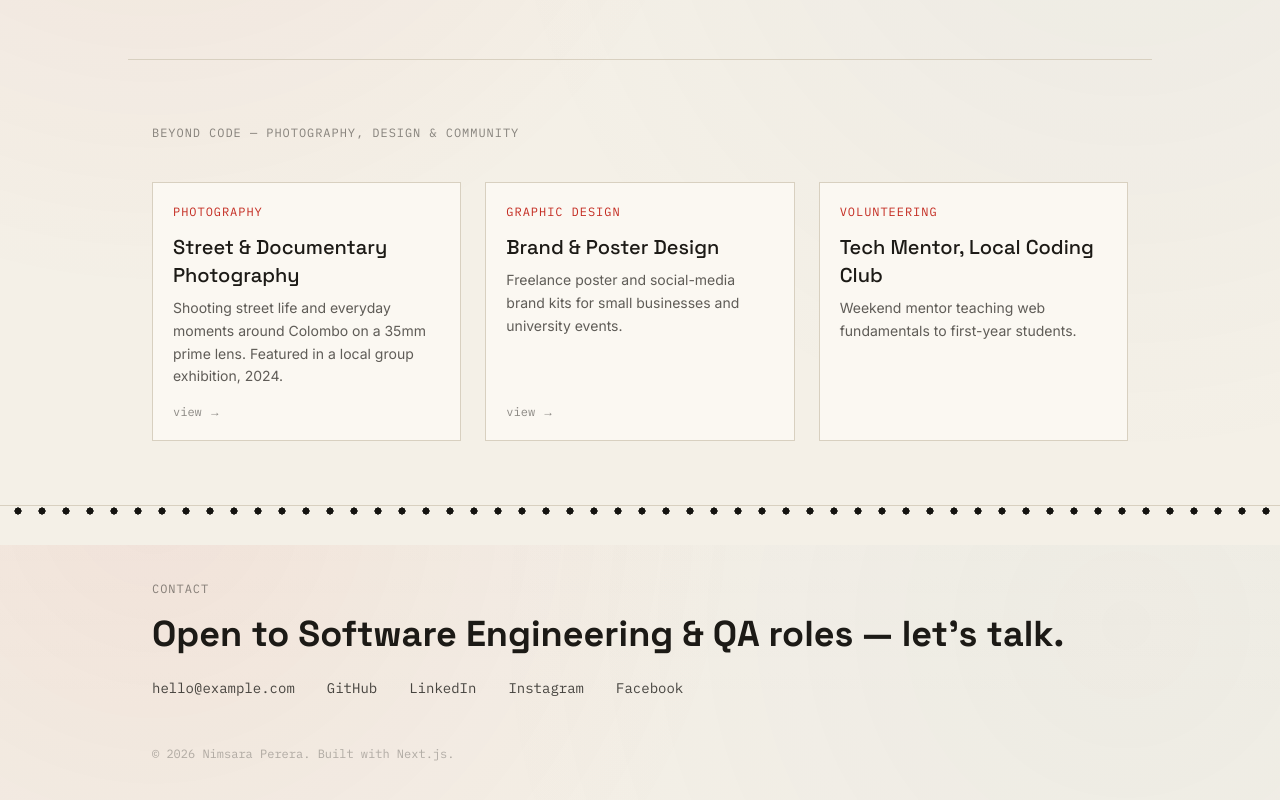
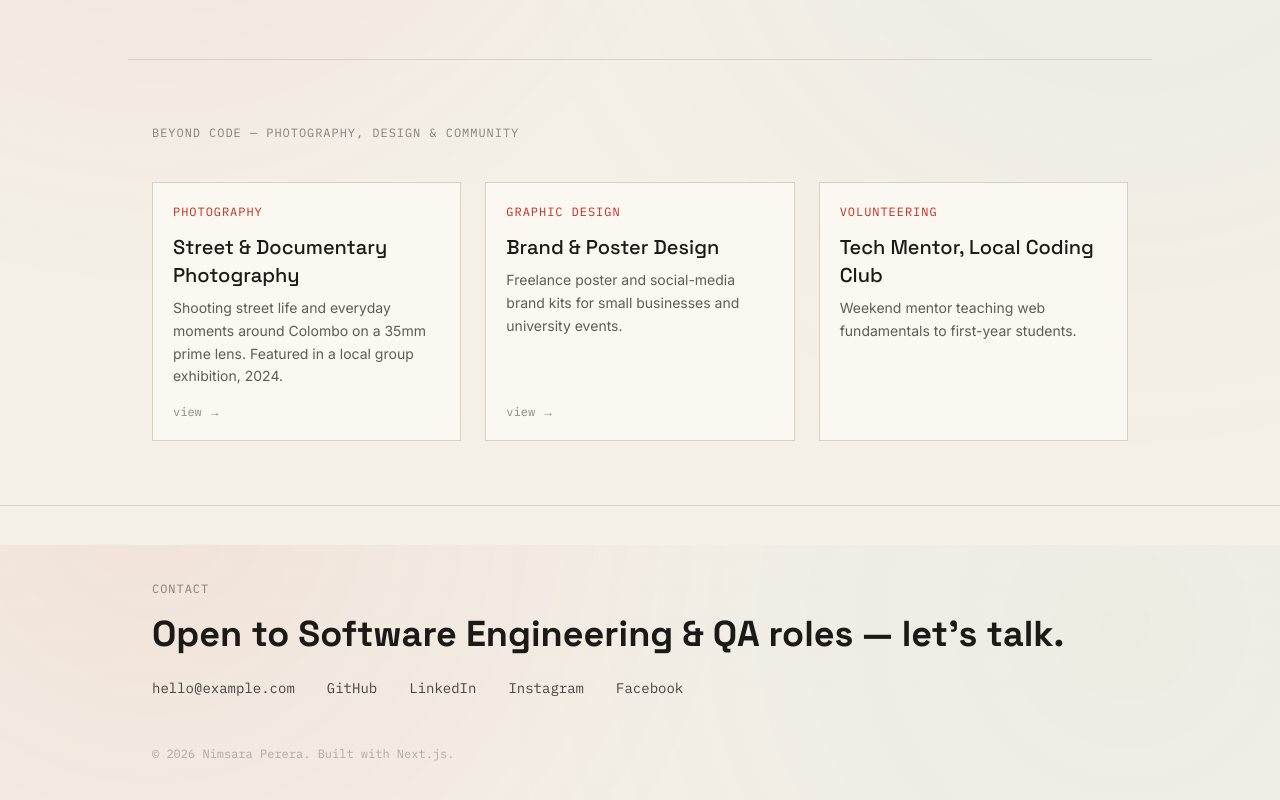
Before and after one commit to binoperera/Portfolio, a Next.js app: page / in a window 1280 px wide. Shown: the part 2655-3455 px from the top of the page. Built offline with nearby package versions, Linux system fonts and the light colour scheme.

Commit message:
Change Sprocket holeColor to use CSS variable

```diff
--- a/app/page.tsx
+++ b/app/page.tsx
@@ -268,7 +268,7 @@ export default async function HomePage() {
 
       {/* ---------------- CONTACT / FOOTER ---------------- */}
       <footer id="contact" className="border-t border-line scroll-mt-20">
-        <Sprocket holeColor="#141310" />
+          <Sprocket holeColor="rgb(var(--c-ink))" />
         <div className="max-w-5xl mx-auto px-6 py-16">
           <p className="eyebrow text-cream/50 mb-4">Contact</p>
           <Reveal>
```
